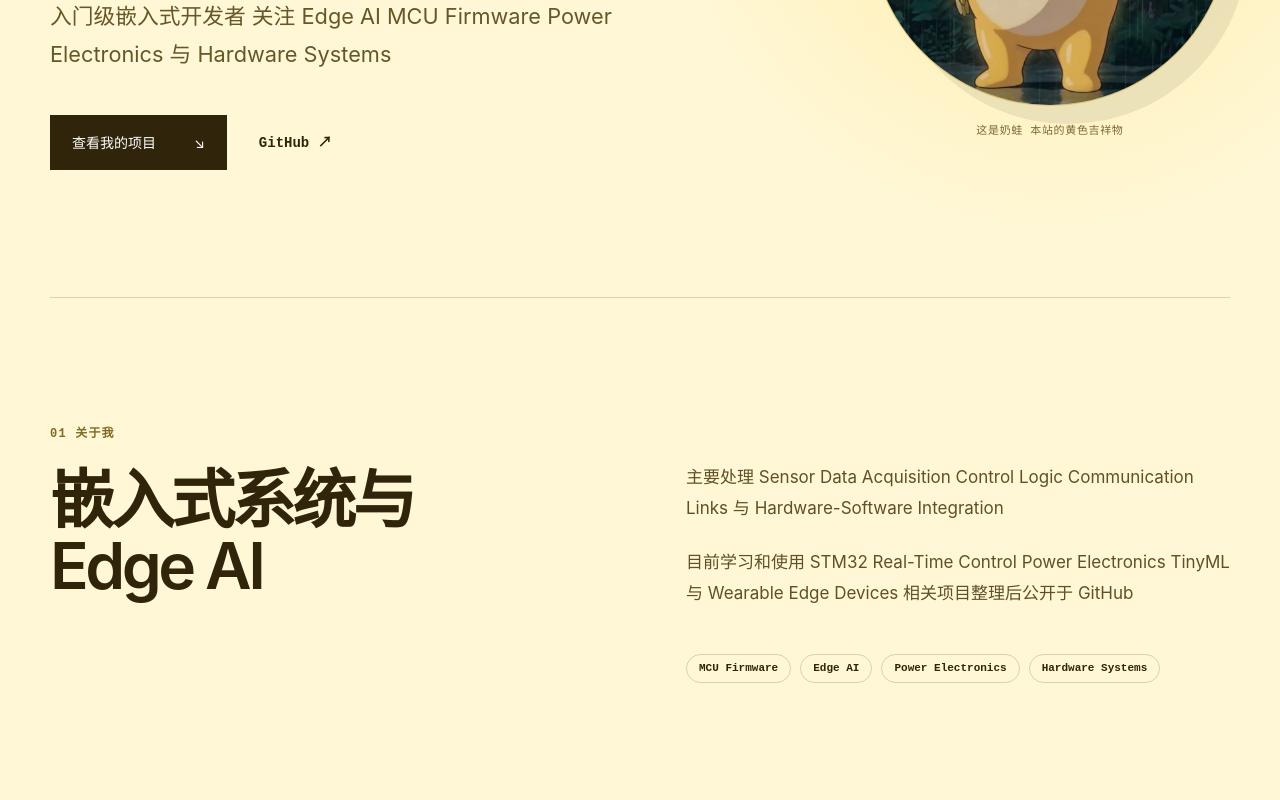
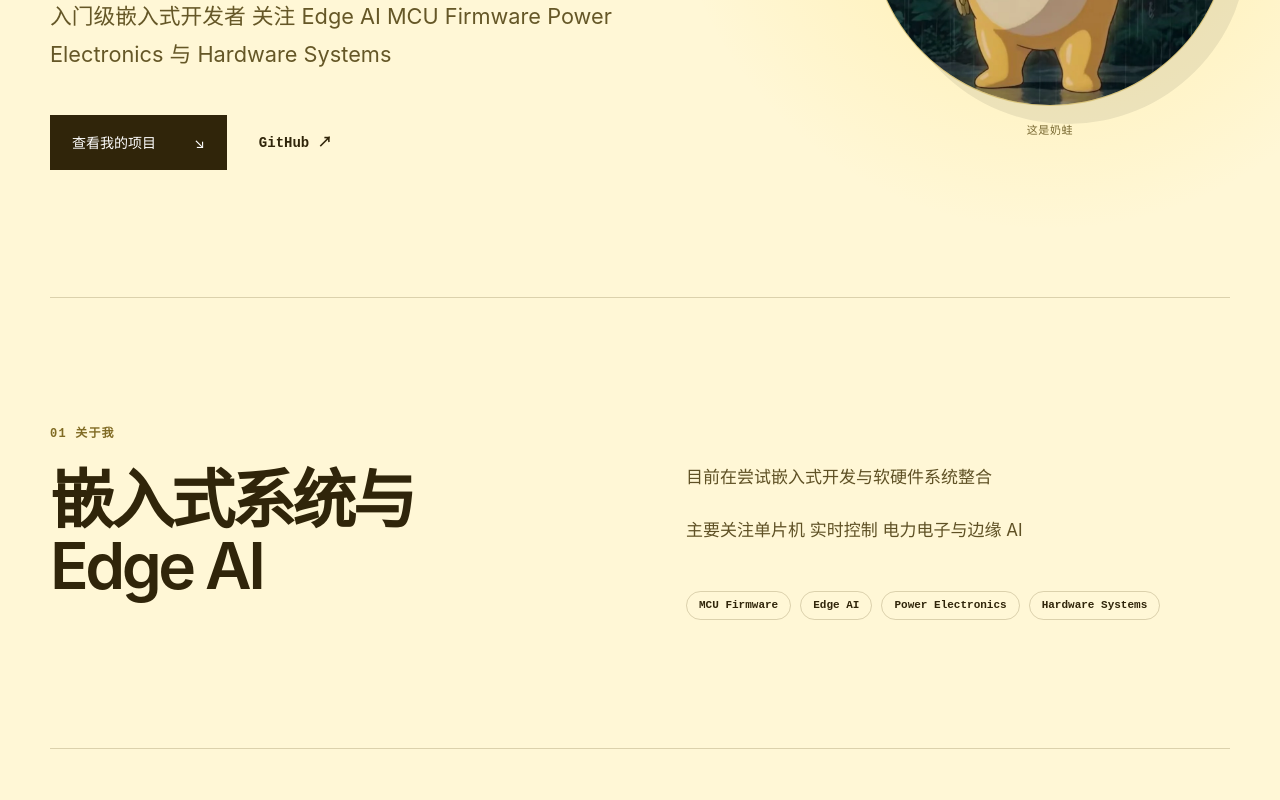
Before and after one commit to luoxianshengluo394-max/heisenbergrv-personal-homepage, a Next.js app: page / in a window 1280 px wide. Shown: the part 500-1300 px from the top of the page. Built offline with nearby package versions, Linux system fonts and the light colour scheme.

Commit message:
Simplify homepage introduction

```diff
--- a/app/page.tsx
+++ b/app/page.tsx
@@ -57,14 +57,8 @@ export default function Home() {
           <h2>嵌入式系统与<br />Edge AI</h2>
         </div>
         <div className="aboutCopy">
-          <p>
-            主要处理 Sensor Data Acquisition Control Logic Communication
-            Links 与 Hardware-Software Integration
-          </p>
-          <p>
-            目前学习和使用 STM32 Real-Time Control Power Electronics TinyML
-            与 Wearable Edge Devices 相关项目整理后公开于 GitHub
-          </p>
+          <p>目前在尝试嵌入式开发与软硬件系统整合</p>
+          <p>主要关注单片机 实时控制 电力电子与边缘 AI</p>
           <div className="focusList">
             <span>MCU Firmware</span>
             <span>Edge AI</span>
--- a/components/home/MilkFrogPortrait.tsx
+++ b/components/home/MilkFrogPortrait.tsx
@@ -13,7 +13,7 @@ export function MilkFrogPortrait() {
           sizes="(max-width: 900px) min(520px, 100vw), 390px"
         />
       </div>
-      <p className="avatarCaption">这是奶蛙 本站的黄色吉祥物</p>
+      <p className="avatarCaption">这是奶蛙</p>
     </div>
   );
 }
```
